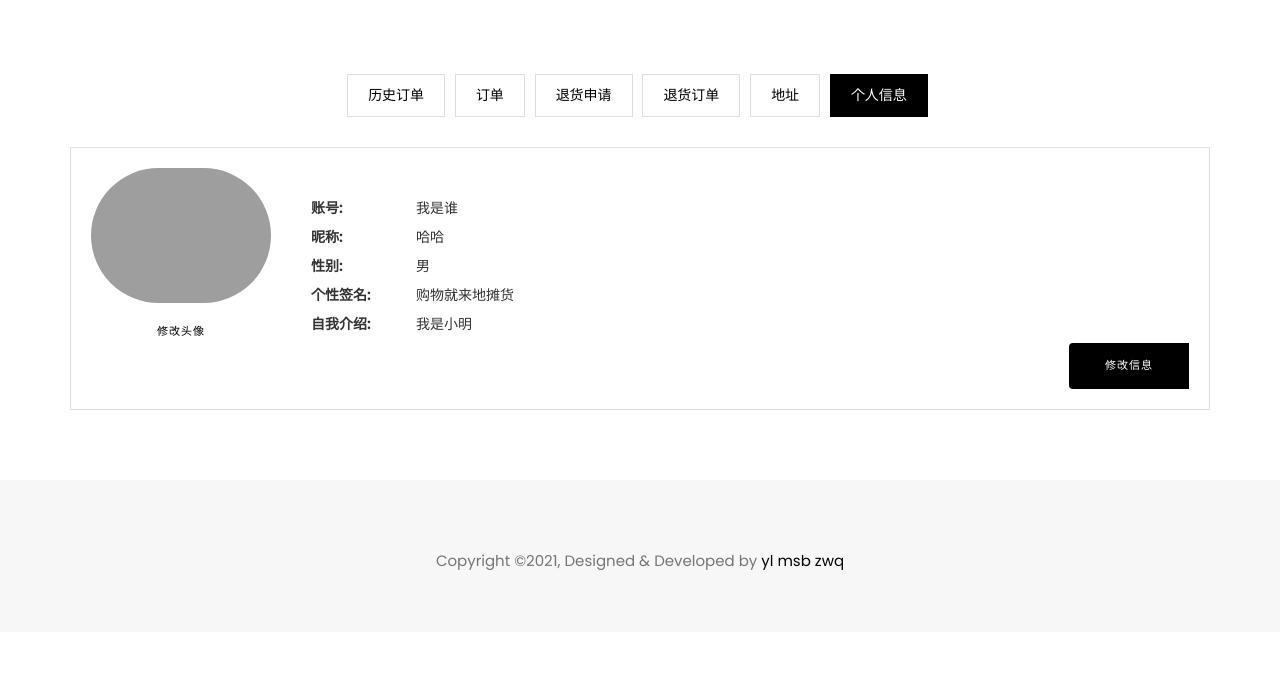
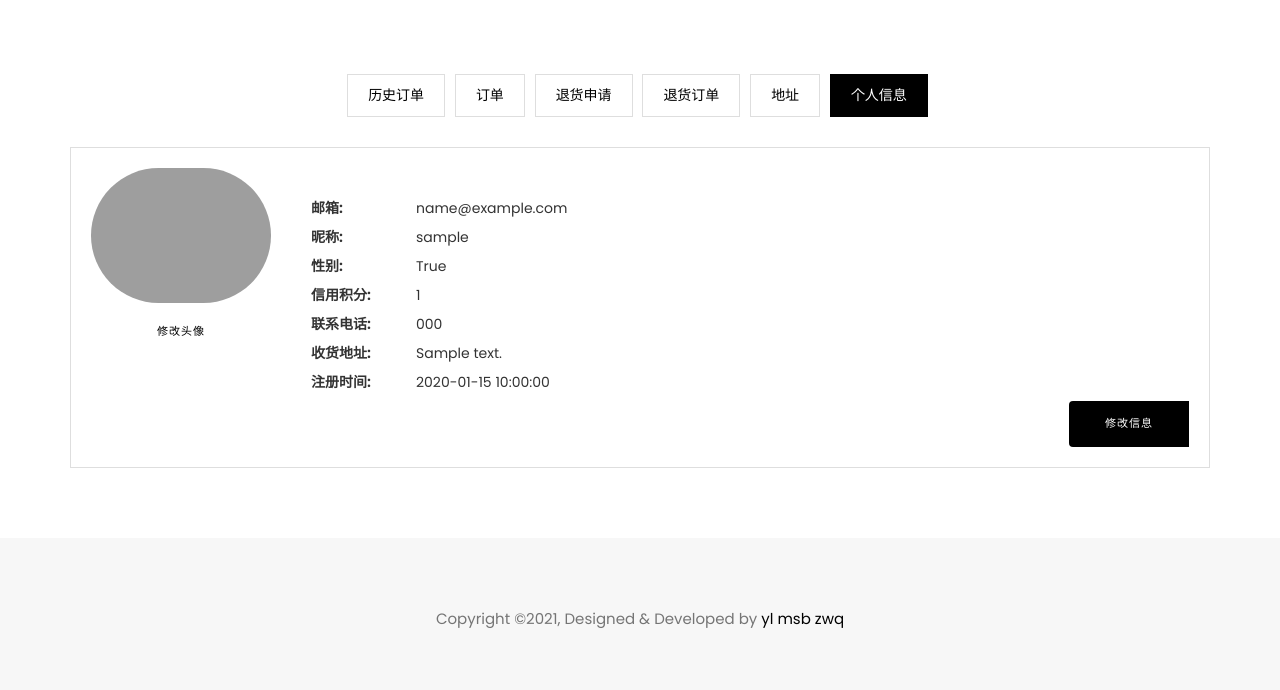
Before and after one commit to Wei-Qi/-Second-hand-commodity-trading-platform, a Flask app: page /user/info in a window 1280 px wide. Shown: the part 423-1113 px from the top of the page. Before the commit the page ends 993 px from the top, so only its background shows below. Run offline with Flask 2, Linux system fonts and the light colour scheme; a user stored in the database is signed in; tables that the repository leaves empty hold one stand-in row (values such as "Sample post"); parts of the project's set-up code (start-up, migrations or seed data) failed here and were passed over; some libraries are stand-ins or nearby versions; some web fonts are replaced; grey boxes are pictures that could not be loaded.

Commit message:
用户个人信息界面的修改

```diff
--- a/blueprints/user.py
+++ b/blueprints/user.py
@@ -83,7 +83,6 @@ def signIn():
 def dashboard():
     return render_template("dashboard.html")
 
-
 @bp.route("/order")
 @login_required
 def order():
--- a/templates/profile-details.html
+++ b/templates/profile-details.html
@@ -39,11 +39,13 @@
             </div>
             <div class="media-body">
               <ul class="user-profile-list">
-                <li><span>账号:</span>我是谁</li>
-                <li><span>昵称:</span>哈哈</li>
-                <li><span>性别:</span>男</li>
-                <li><span>个性签名:</span>购物就来地摊货</li>
-                <li><span>自我介绍:</span>我是小明</li>
+                <li><span>邮箱:</span>{{user_info.UserEmail}}</li>
+                <li><span>昵称:</span>{{user_info.UserName}}</li>
+                <li><span>性别:</span>{{user_info.UserSex}}</li>
+                <li><span>信用积分:</span>{{user_info.UserCredit}}</li>
+                <li><span>联系电话:</span>{{user_info.UserPhone}}</li>
+                <li><span>收货地址:</span>{{user_info.UserAddress}}</li>
+                <li><span>注册时间:</span>{{user_info.UserJoin_time}}</li>
               </ul>
             </div>
             <div class="media-bottom">
```
